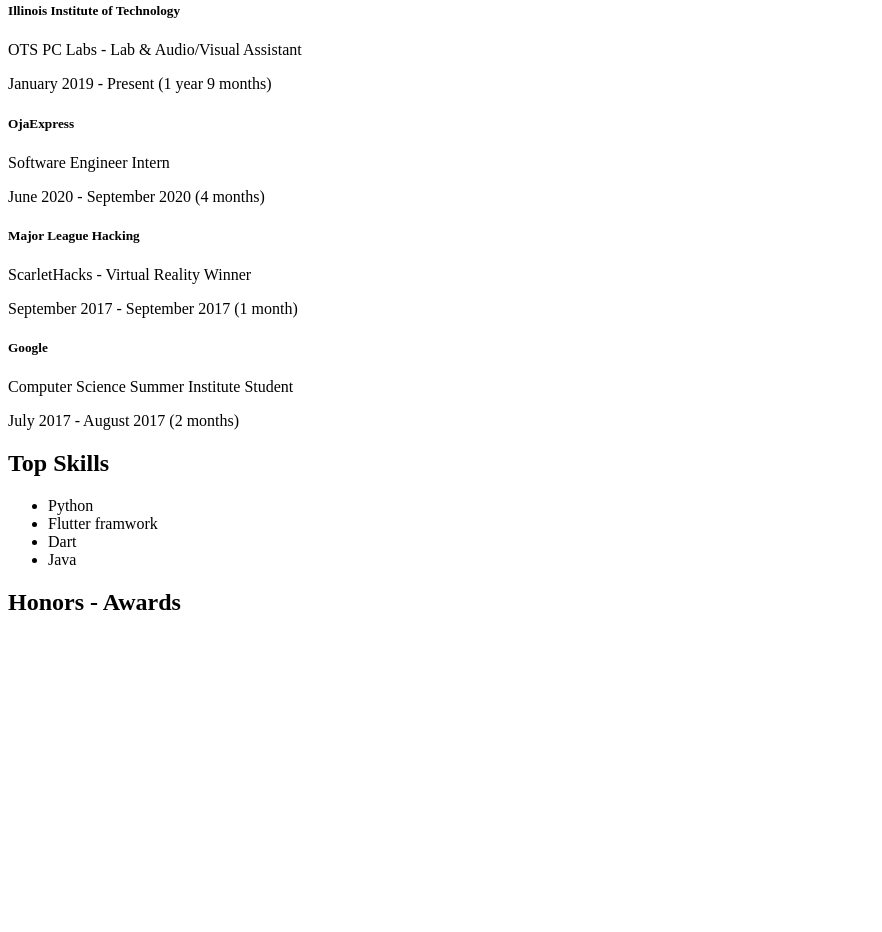
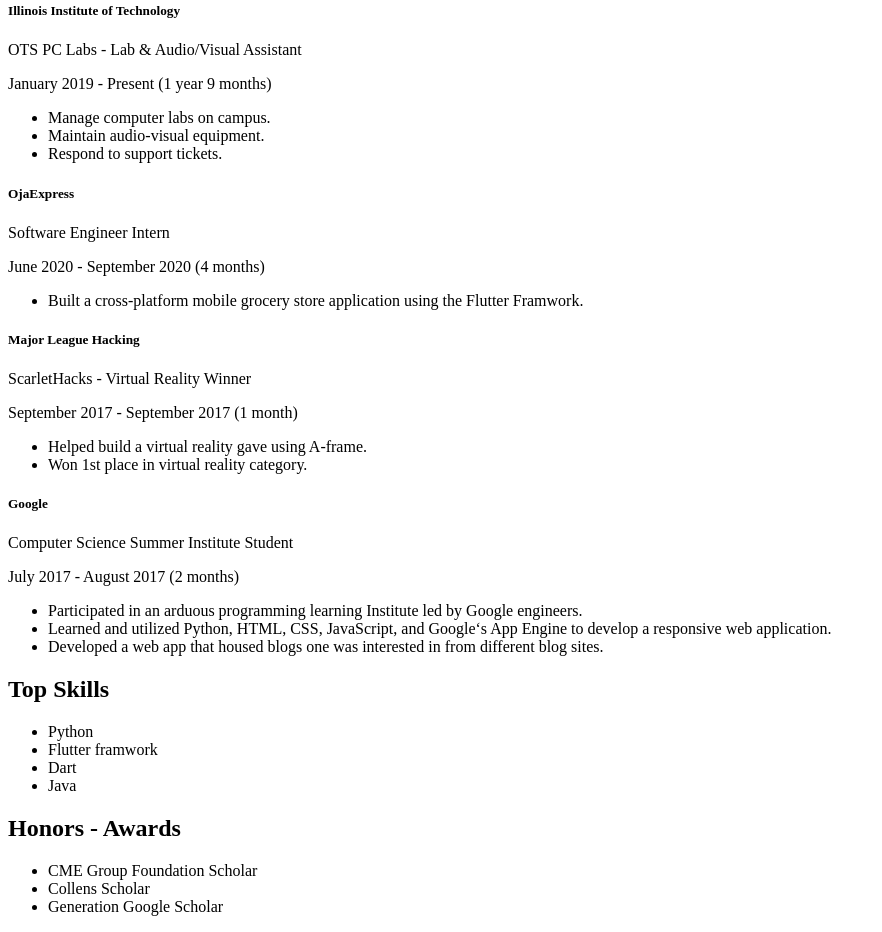
Before and after one commit to dnov09/itmd361-project1, a plain HTML site: page resume.html in a window 1280 px wide. Shown: the part 359-1291 px from the top of the page, without its empty margins (0-882 px from the left). Before the commit the page ends 995 px from the top, so only its background shows below. Drawn offline with Linux system fonts and the light colour scheme.

Commit message:
finished resume page

```diff
--- a/resume.html
+++ b/resume.html
@@ -39,25 +39,61 @@
     <!-- TODO: add class="job-title" in css file -->
     <p>OTS PC Labs - Lab & Audio/Visual Assistant</p>
     <p>January 2019 - Present (1 year 9 months)</p>
+    <ul>
+        <li>
+            Manage computer labs on campus.
+        </li>
+        <li>
+            Maintain audio-visual equipment.
+        </li>
+        <li>
+            Respond to support tickets.
+        </li>
+    </ul>
 
     <!-- TODO: add class="company" in css file -->
     <h5>OjaExpress</h5>
     <!-- TODO: add class="job-title" in css file -->
     <p>Software Engineer Intern</p>
     <p>June 2020 - September 2020 (4 months)</p>
+    <ul>
+        <li>
+            Built a cross-platform mobile grocery store application using the Flutter Framwork.
+        </li>
+    </ul>
 
     <!-- TODO: add class="company" in css file -->
     <h5>Major League Hacking</h5>
     <!-- TODO: add class="job-title" in css file -->
     <p>ScarletHacks - Virtual Reality Winner</p>
     <p>September 2017 - September 2017 (1 month)</p>
+    <ul>
+        <li>
+            Helped build a virtual reality gave using A-frame.
+        </li>
+        <li>
+            Won 1st place in virtual reality category.
+        </li>
+    </ul>
 
     <!-- TODO: add class="company" in css file -->
     <h5>Google</h5>
     <!-- TODO: add class="job-title" in css file -->
     <p>Computer Science Summer Institute Student</p>
     <p>July 2017 - August 2017 (2 months)</p>
+    <ul>
+        <li>
+            Participated in an arduous programming learning Institute led by Google engineers.
+        </li>
+        <li>
+            Learned and utilized Python, HTML, CSS, JavaScript, and Google‘s App Engine to develop a responsive web
+            application.
+        </li>
+        <li>
+            Developed a web app that housed blogs one was interested in from different blog sites.
+        </li>
 
+    </ul>
 
 
 
@@ -72,7 +108,11 @@
 
 
     <h2>Honors - Awards</h2>
-
+    <ul>
+        <li>CME Group Foundation Scholar</li>
+        <li>Collens Scholar</li>
+        <li>Generation Google Scholar</li>
+    </ul>
 
 
 </body>
```
